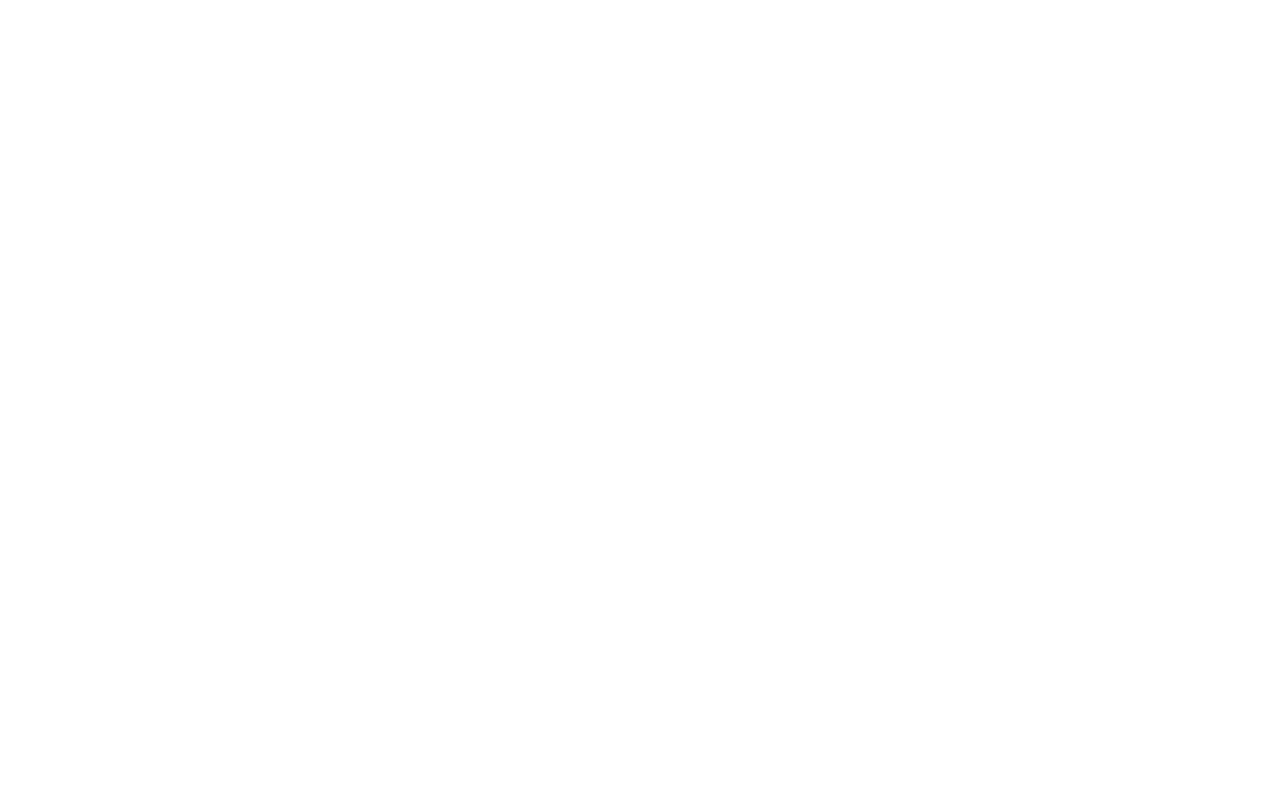
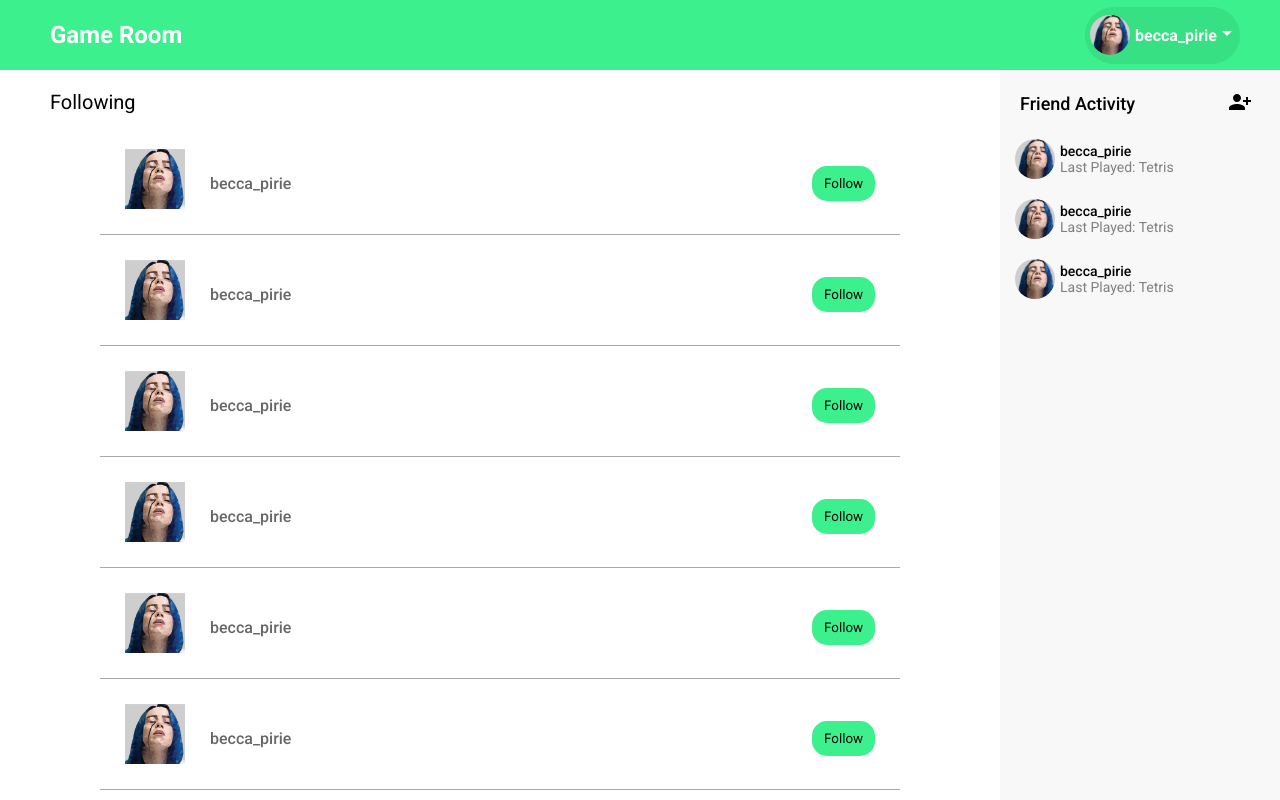
Before and after one commit to BeccaPirie/game-room, a React (Create React App) app in the folder client/: page /following in a window 1280 px wide. Shown: the top 800 px of the page. Built offline with nearby package versions, Linux system fonts and the light colour scheme; the HTML template or start-up script is replaced by a standard one.

Commit message:
following and followers pages

```diff
--- a/client/src/App.js
+++ b/client/src/App.js
@@ -5,6 +5,8 @@
 import Register from "./pages/register/Register";
 import Leaderboard from "./pages/leaderboard/Leaderboard";
 import Search from "./pages/search/Search";
+import Followers from './pages/followers/Followers';
+import Following from './pages/following/Following';
 
 function App() {
   return (
@@ -16,6 +18,8 @@
         <Route path='/register' component={Register} />
         <Route path="/leaderboard" component={Leaderboard} />
         <Route path="/search" component={Search} />
+        <Route path="/followers" component={Followers} />
+        <Route path="/following" component={Following} />
       </Switch>
     </Router>
   );
--- /dev/null
+++ b/client/src/pages/followers/Followers.jsx
@@ -0,0 +1,29 @@
+import './followers.scss'
+import Navbar from '../../components/navbar/Navbar'
+import UserListItem from '../../components/userListItem/UserListItem'
+import Rightbar from '../../components/rightbar/Rightbar'
+
+export default function Followers() {
+    return (
+        <>
+          <Navbar/>
+            <div className="followersPageContainer">
+                <div className="followersContainer">
+                    <p>Followers</p>
+                    <div className="followersUserList">
+                        <UserListItem />
+                        <UserListItem />
+                        <UserListItem />
+                        <UserListItem />
+                        <UserListItem />
+                        <UserListItem />
+                        <UserListItem />
+                        <UserListItem />
+                        <UserListItem />
+                    </div>
+                </div>
+                <Rightbar/>
+            </div>
+        </>
+    )
+}
--- /dev/null
+++ b/client/src/pages/followers/followers.scss
@@ -0,0 +1,35 @@
+@import '../../scss/mixins';
+
+.followersPageContainer {
+    @include page-container
+}
+
+.followersContainer {
+    @include main-container;
+    flex-wrap: wrap;
+
+    p {
+        margin: 20px 20px 5px 50px;
+        font-size: 20px;
+    }
+}
+
+.followersUserList {
+    width: 80%;
+    padding: 5px 5%;
+    margin: auto;
+  }
+
+@media (min-width: 700px)
+{
+    .followersContainer {
+        @include main-container-m;
+    }
+}
+
+@media (min-width: 1700px)
+{
+    .followersContainer {
+        @include main-container-l;
+    }
+}
--- /dev/null
+++ b/client/src/pages/following/Following.jsx
@@ -0,0 +1,29 @@
+import './following.scss'
+import Navbar from '../../components/navbar/Navbar'
+import UserListItem from '../../components/userListItem/UserListItem'
+import Rightbar from '../../components/rightbar/Rightbar'
+
+export default function Following() {
+    return (
+        <>
+          <Navbar/>
+            <div className="followingPageContainer">
+                <div className="followingContainer">
+                    <p>Following</p>
+                    <div className="followingUserList">
+                        <UserListItem />
+                        <UserListItem />
+                        <UserListItem />
+                        <UserListItem />
+                        <UserListItem />
+                        <UserListItem />
+                        <UserListItem />
+                        <UserListItem />
+                        <UserListItem />
+                    </div>
+                </div>
+                <Rightbar/>
+            </div>
+        </>
+    )
+}
--- /dev/null
+++ b/client/src/pages/following/following.scss
@@ -0,0 +1,35 @@
+@import '../../scss/mixins';
+
+.followingPageContainer {
+    @include page-container
+}
+
+.followingContainer {
+    @include main-container;
+    flex-wrap: wrap;
+
+    p {
+        margin: 20px 20px 5px 50px;
+        font-size: 20px;
+    }
+}
+
+.followingUserList {
+    width: 80%;
+    padding: 5px 5%;
+    margin: auto;
+  }
+
+@media (min-width: 700px)
+{
+    .followingContainer {
+        @include main-container-m;
+    }
+}
+
+@media (min-width: 1700px)
+{
+    .followingContainer {
+        @include main-container-l;
+    }
+}
--- a/client/src/pages/leaderboard/leaderboard.scss
+++ b/client/src/pages/leaderboard/leaderboard.scss
@@ -1,5 +1,5 @@
-@import '../../scss//mixins';
-@import '../../scss//variables';
+@import '../../scss/mixins';
+@import '../../scss/variables';
 
 .leaderboardPageContainer {
     @include page-container
--- a/client/src/pages/search/search.scss
+++ b/client/src/pages/search/search.scss
@@ -39,7 +39,6 @@
 
 .searchResults {
   width: 80%;
-  padding: 20px 5%;
 }
 
 @media (min-width: 700px) {
```
